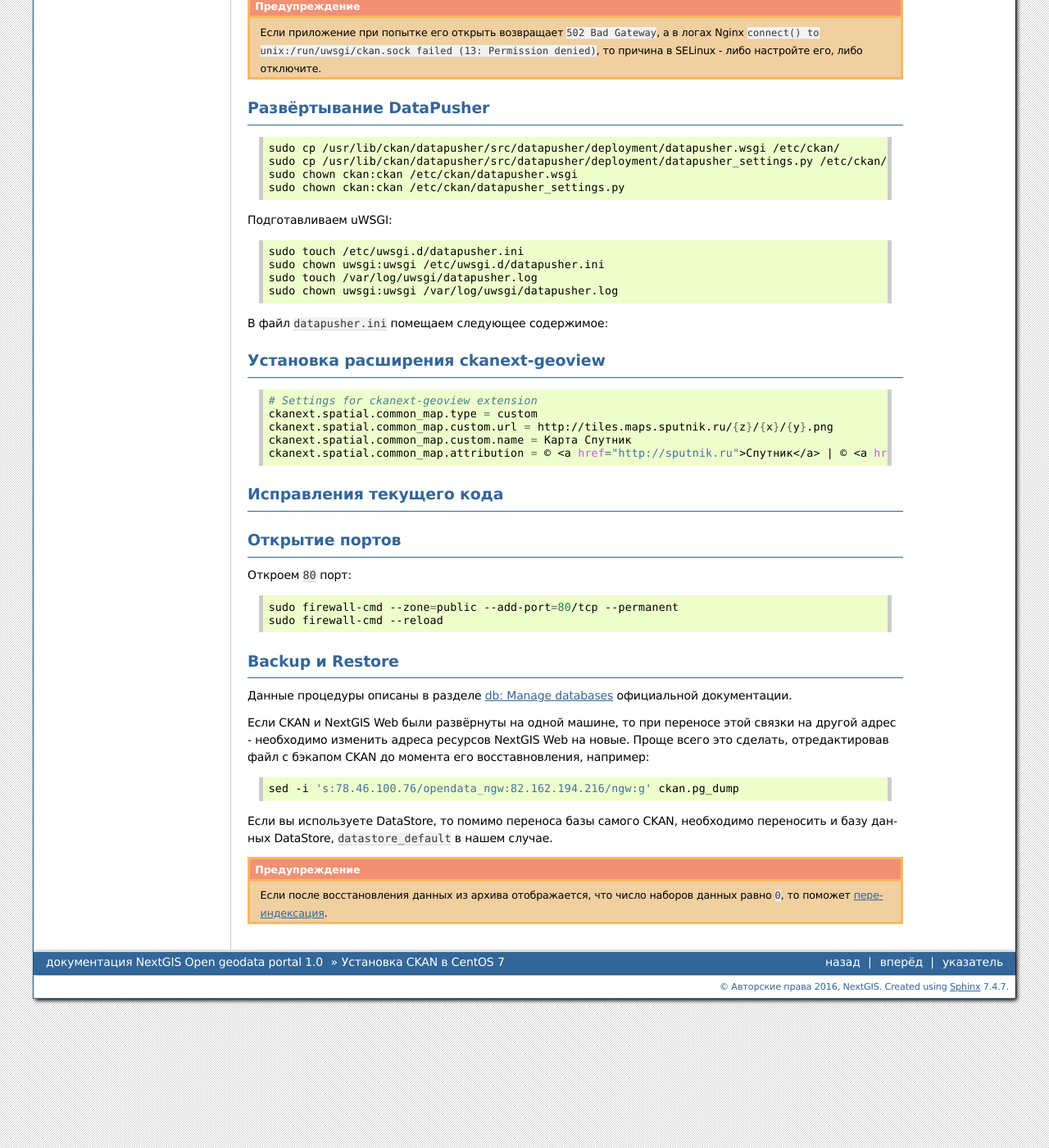
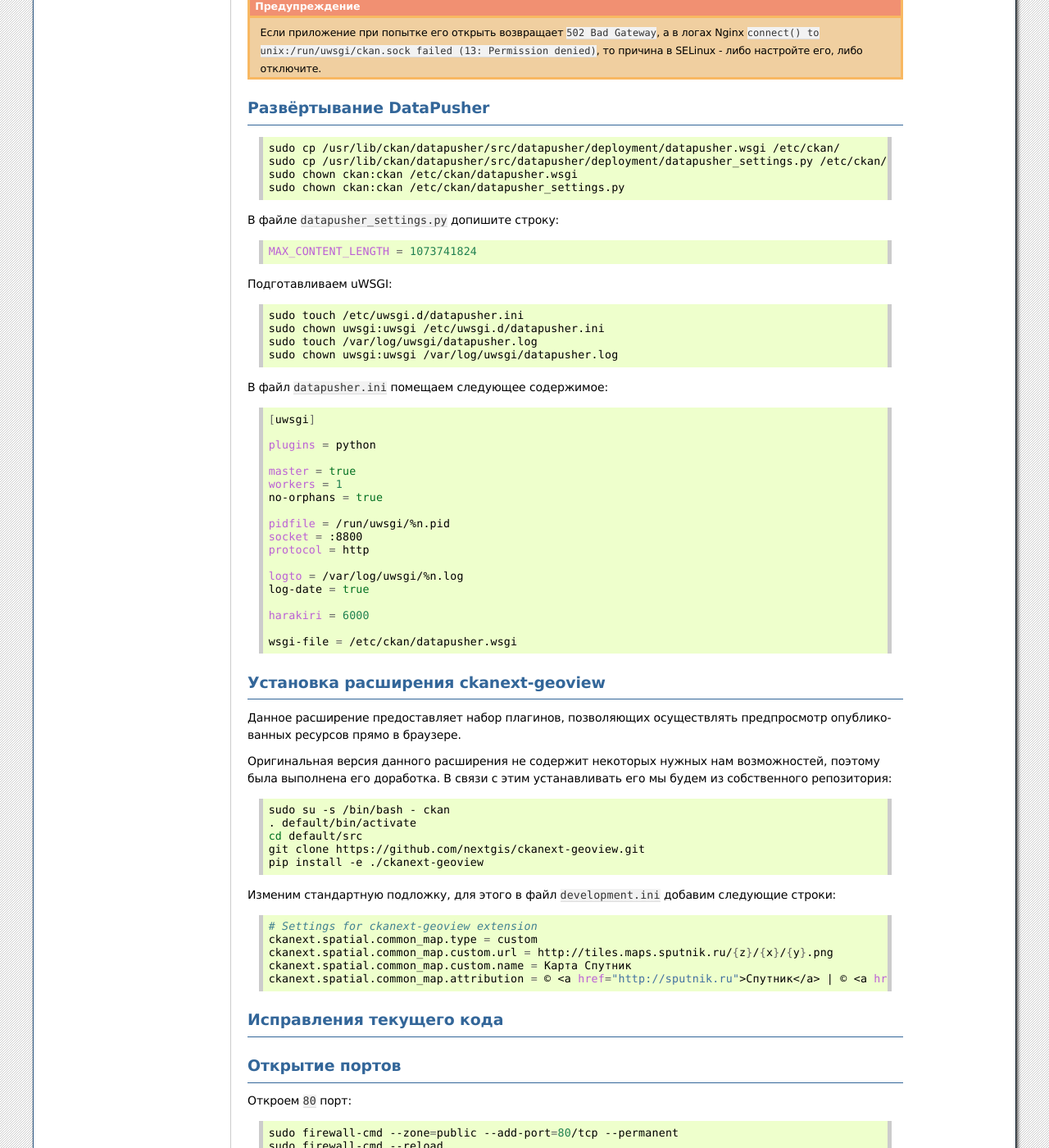
Before and after one commit to nextgis/docs_ogportal, a Sphinx documentation site: the page built from source/install.rst, in a window 1280 px wide and 1400 px high, scrolled down 7784 px. Shown: the whole window at 82% size. Built offline with Sphinx 7.4.7, drawn with Linux system fonts in a browser that asks for light colours; formulas are drawn with MathJax 3.

Commit message:
Продолжаем писать документацию

```diff
--- a/source/install.rst
+++ b/source/install.rst
@@ -576,6 +576,12 @@ PostgreSQL при старте системы:
     sudo chown ckan:ckan /etc/ckan/datapusher.wsgi
     sudo chown ckan:ckan /etc/ckan/datapusher_settings.py
 
+В файле ``datapusher_settings.py`` допишите строку:
+
+.. code:: bash
+
+    MAX_CONTENT_LENGTH = 1073741824
+
 Подготавливаем uWSGI:
 
 .. code:: bash
@@ -587,13 +593,48 @@ PostgreSQL при старте системы:
 
 В файл ``datapusher.ini`` помещаем следующее содержимое:
 
-.. TODO:
+.. code:: bash
+
+    [uwsgi]
+
+    plugins = python
+
+    master = true
+    workers = 1
+    no-orphans = true
+
+    pidfile = /run/uwsgi/%n.pid
+    socket = :8800
+    protocol = http
+
+    logto = /var/log/uwsgi/%n.log
+    log-date = true
+
+    harakiri = 6000
+
+    wsgi-file = /etc/ckan/datapusher.wsgi
 
 
 Установка расширения ckanext-geoview
 ------------------------------------
 
-.. TODO:
+Данное расширение предоставляет набор плагинов, позволяющих осуществлять
+предпросмотр опубликованных ресурсов прямо в браузере.
+
+Оригинальная версия данного расширения не содержит некоторых нужных
+нам возможностей, поэтому была выполнена его доработка. В связи с этим
+устанавливать его мы будем из собственного репозитория:
+
+.. code:: bash
+
+    sudo su -s /bin/bash - ckan
+    . default/bin/activate
+    cd default/src
+    git clone https://github.com/nextgis/ckanext-geoview.git
+    pip install -e ./ckanext-geoview
+
+Изменим стандартную подложку, для этого в файл ``development.ini`` добавим
+следующие строки:
 
 .. code:: bash
 
@@ -607,7 +648,7 @@ PostgreSQL при старте системы:
 Исправления текущего кода
 -------------------------
 
-.. TODO:
+.. TODO: https://github.com/nextgis/nextgisweb_opendata/issues/20#issuecomment-172212046
 
 
 Открытие портов
```
